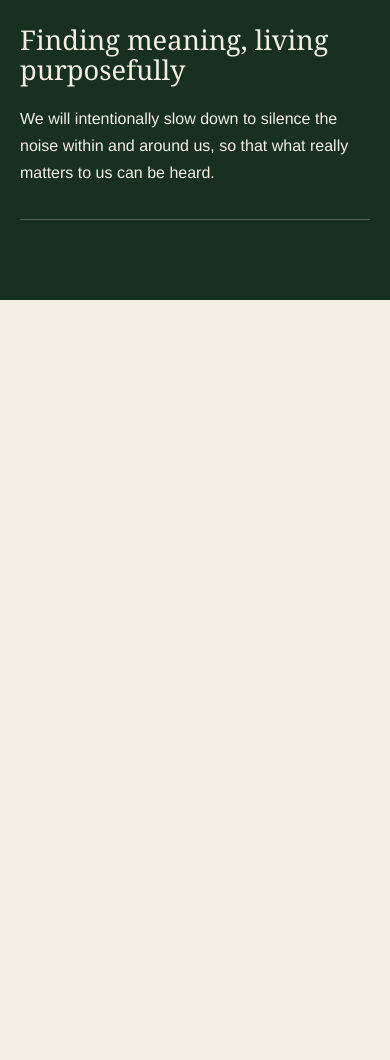
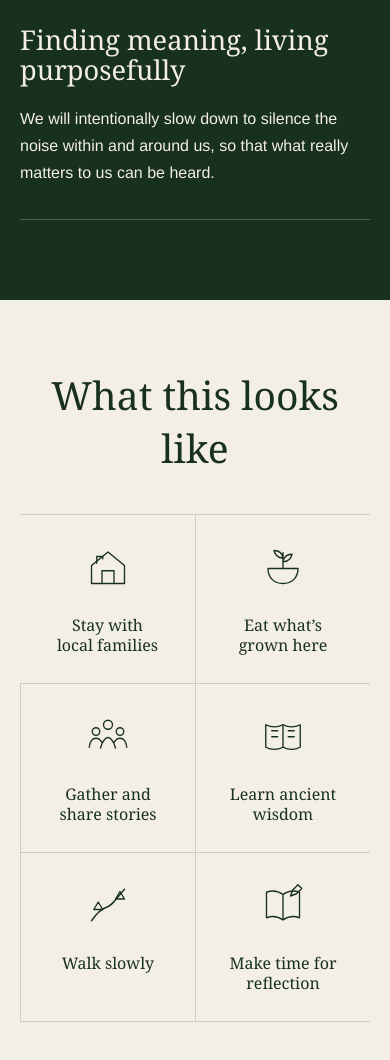
Before and after one commit to feelslikeom/feelslikeom-website, an Astro site in the folder website/: page / in a window 390 px wide. Shown: the part 3119-4179 px from the top of the page. Before the commit the page ends 3419 px from the top, so only its background shows below. Built offline with nearby package versions, Linux system fonts and the light colour scheme; Astro itself is replaced by a stand-in of ours.

Commit message:
Add what this looks like section

```diff
--- a/website/src/pages/index.astro
+++ b/website/src/pages/index.astro
@@ -91,6 +91,44 @@
               <p class="way-number">03</p>
               <h3>Finding meaning, living purposefully</h3>
               <p>We will intentionally slow down to silence the noise within and around us, so that what really matters to us can be heard.</p>
+            </article>
+          </div>
+        </div>
+      </section>
+
+      <section class="looks-like" aria-labelledby="looks-like-heading">
+        <div class="looks-like-inner">
+          <h2 id="looks-like-heading" class="reveal">What this looks like</h2>
+
+          <div class="looks-like-grid">
+            <article class="look-item reveal">
+              <svg viewBox="0 0 64 64" aria-hidden="true"><path d="M10 30 32 12l22 18v24H10Z"/><path d="M24 54V37h16v17M17 27v-9h8v3"/></svg>
+              <p>Stay with<br />local families</p>
+            </article>
+
+            <article class="look-item reveal">
+              <svg viewBox="0 0 64 64" aria-hidden="true"><path d="M12 34c0 12 8 20 20 20s20-8 20-20Z"/><path d="M32 34V13M32 20c-7 0-11-5-12-10 7 0 11 4 12 10ZM32 25c7 0 11-5 12-10-7 0-11 4-12 10Z"/></svg>
+              <p>Eat what’s<br />grown here</p>
+            </article>
+
+            <article class="look-item reveal">
+              <svg viewBox="0 0 64 64" aria-hidden="true"><circle cx="32" cy="17" r="6"/><circle cx="16" cy="26" r="5"/><circle cx="48" cy="26" r="5"/><path d="M22 48c2-9 7-14 10-14s8 5 10 14M7 47c1-8 5-12 9-12 3 0 6 2 8 6M57 47c-1-8-5-12-9-12-3 0-6 2-8 6"/></svg>
+              <p>Gather and<br />share stories</p>
+            </article>
+
+            <article class="look-item reveal">
+              <svg viewBox="0 0 64 64" aria-hidden="true"><path d="M9 17c8 4 15 4 23 0 8 4 15 4 23 0v30c-8 4-15 4-23 0-8 4-15 4-23 0Z"/><path d="M32 17v30M17 25h8M39 25h8M17 33h8M39 33h8"/></svg>
+              <p>Learn ancient<br />wisdom</p>
+            </article>
+
+            <article class="look-item reveal">
+              <svg viewBox="0 0 64 64" aria-hidden="true"><path d="M10 53c9-13 14-16 20-18 8-3 10-8 24-24"/><path d="M13 38h12l-6-10ZM42 24h12l-6-10Z"/></svg>
+              <p>Walk slowly</p>
+            </article>
+
+            <article class="look-item reveal">
+              <svg viewBox="0 0 64 64" aria-hidden="true"><path d="M10 15c8-3 15-2 22 3v34c-7-5-14-6-22-3ZM54 15c-8-3-15-2-22 3v34c7-5 14-6 22-3Z"/><path d="m45 12 7-7 5 5-7 7-8 3Z"/></svg>
+              <p>Make time for<br />reflection</p>
             </article>
           </div>
         </div>
@@ -447,6 +485,58 @@
     line-height: 1.7;
   }
 
+  .looks-like {
+    background: #f4efe5;
+    padding: clamp(4.5rem, 9vw, 7.5rem) 4% clamp(5rem, 9vw, 8rem);
+  }
+
+  .looks-like-inner {
+    width: min(1380px, 100%);
+    margin: 0 auto;
+  }
+
+  .looks-like h2 {
+    margin: 0 0 clamp(3rem, 5vw, 4.5rem);
+    text-align: center;
+    font-size: clamp(2.5rem, 4vw, 4rem);
+    font-weight: 400;
+  }
+
+  .looks-like-grid {
+    display: grid;
+    grid-template-columns: repeat(6, minmax(0, 1fr));
+    border-top: 1px solid rgba(24, 48, 31, 0.18);
+    border-bottom: 1px solid rgba(24, 48, 31, 0.18);
+  }
+
+  .look-item {
+    min-width: 0;
+    padding: clamp(1.75rem, 3vw, 2.75rem) clamp(0.75rem, 1.6vw, 1.5rem);
+    text-align: center;
+  }
+
+  .look-item + .look-item {
+    border-left: 1px solid rgba(24, 48, 31, 0.18);
+  }
+
+  .look-item svg {
+    width: clamp(3rem, 5vw, 4.5rem);
+    height: clamp(3rem, 5vw, 4.5rem);
+    margin-bottom: 1.25rem;
+    fill: none;
+    stroke: currentColor;
+    stroke-width: 1.8;
+    stroke-linecap: round;
+    stroke-linejoin: round;
+  }
+
+  .look-item p {
+    margin: 0;
+    font-family: Georgia, serif;
+    font-size: clamp(1rem, 1.35vw, 1.3rem);
+    line-height: 1.25;
+  }
+
   .reveal {
     opacity: 0;
     transform: translateY(18px);
@@ -480,6 +570,22 @@
   @keyframes menuReveal {
     from { opacity: 0; transform: translateY(-4px) scale(0.98); }
     to { opacity: 1; transform: translateY(0) scale(1); }
+  }
+
+  @media (max-width: 900px) {
+    .looks-like-grid {
+      grid-template-columns: repeat(3, minmax(0, 1fr));
+    }
+
+    .look-item:nth-child(4) {
+      border-left: 0;
+      border-top: 1px solid rgba(24, 48, 31, 0.18);
+    }
+
+    .look-item:nth-child(5),
+    .look-item:nth-child(6) {
+      border-top: 1px solid rgba(24, 48, 31, 0.18);
+    }
   }
 
   @media (max-width: 760px) {
@@ -555,6 +661,31 @@
       border-left: 0;
       border-top: 1px solid rgba(244, 239, 229, 0.25);
     }
+
+    .looks-like {
+      padding: 4.25rem 1.25rem 5rem;
+    }
+
+    .looks-like h2 {
+      font-size: clamp(2.2rem, 10vw, 3.4rem);
+      margin-bottom: 2.5rem;
+    }
+
+    .looks-like-grid {
+      grid-template-columns: repeat(2, minmax(0, 1fr));
+    }
+
+    .look-item {
+      padding: 1.75rem 0.8rem;
+    }
+
+    .look-item:nth-child(odd) {
+      border-left: 0;
+    }
+
+    .look-item:nth-child(n+3) {
+      border-top: 1px solid rgba(24, 48, 31, 0.18);
+    }
   }
 
   @keyframes heroZoomMobile {
```
